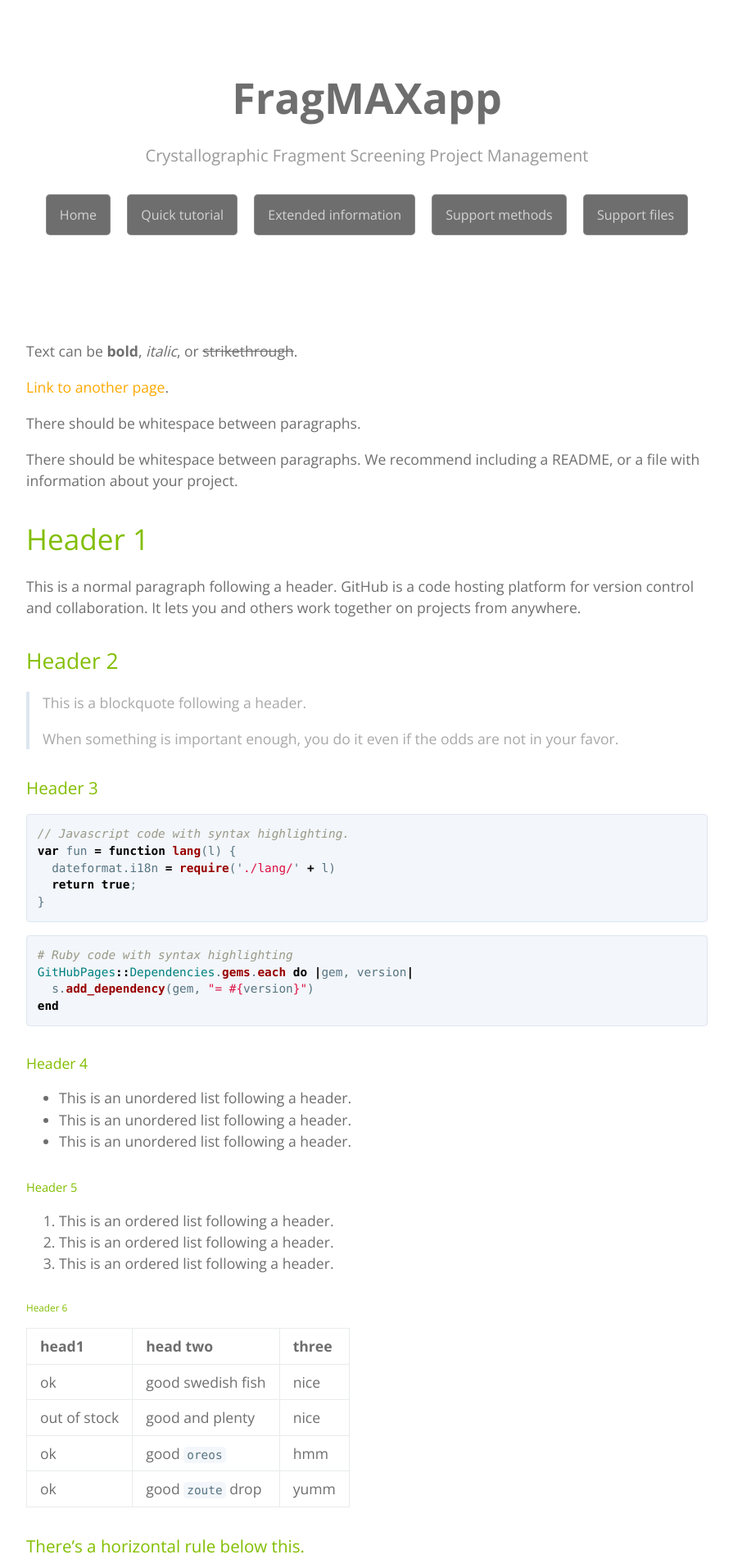
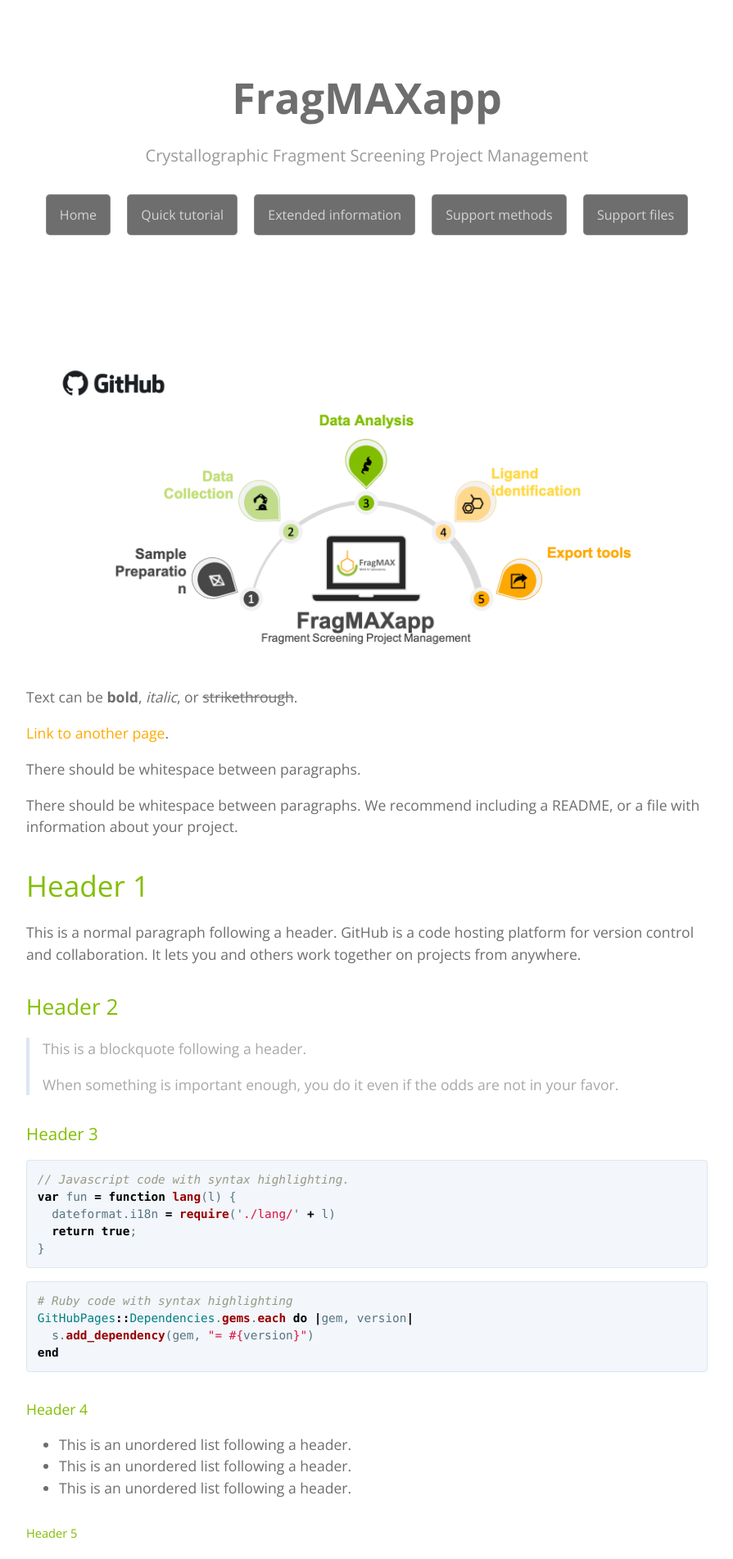
Before and after one commit to FragMAX/fragmax.github.io, a Jekyll site: the page built from index.md, in a window 1280 px wide. Shown: the top 1902 px of the page at 82% size, without its empty margins (192-1087 px from the left). Built offline with Jekyll 4.4.1, drawn with Linux system fonts in a browser that asks for light colours.

Commit message:
Update project img

```diff
--- a/index.md
+++ b/index.md
@@ -1,7 +1,7 @@
 ---
 layout: default
 ---
-
+![FragMAXapp](https://raw.githubusercontent.com/FragMAX/fragmax.github.io/master/assets/img/FragMAXapp-lite.png)
 Text can be **bold**, _italic_, or ~~strikethrough~~.
 
 [Link to another page](./another-page.html).
```
Also changed, not shown: assets/img/FragMAX_logo.png (added), assets/img/FragMAXapp-lite.png (added), assets/img/FragMAXapp.png (added).
